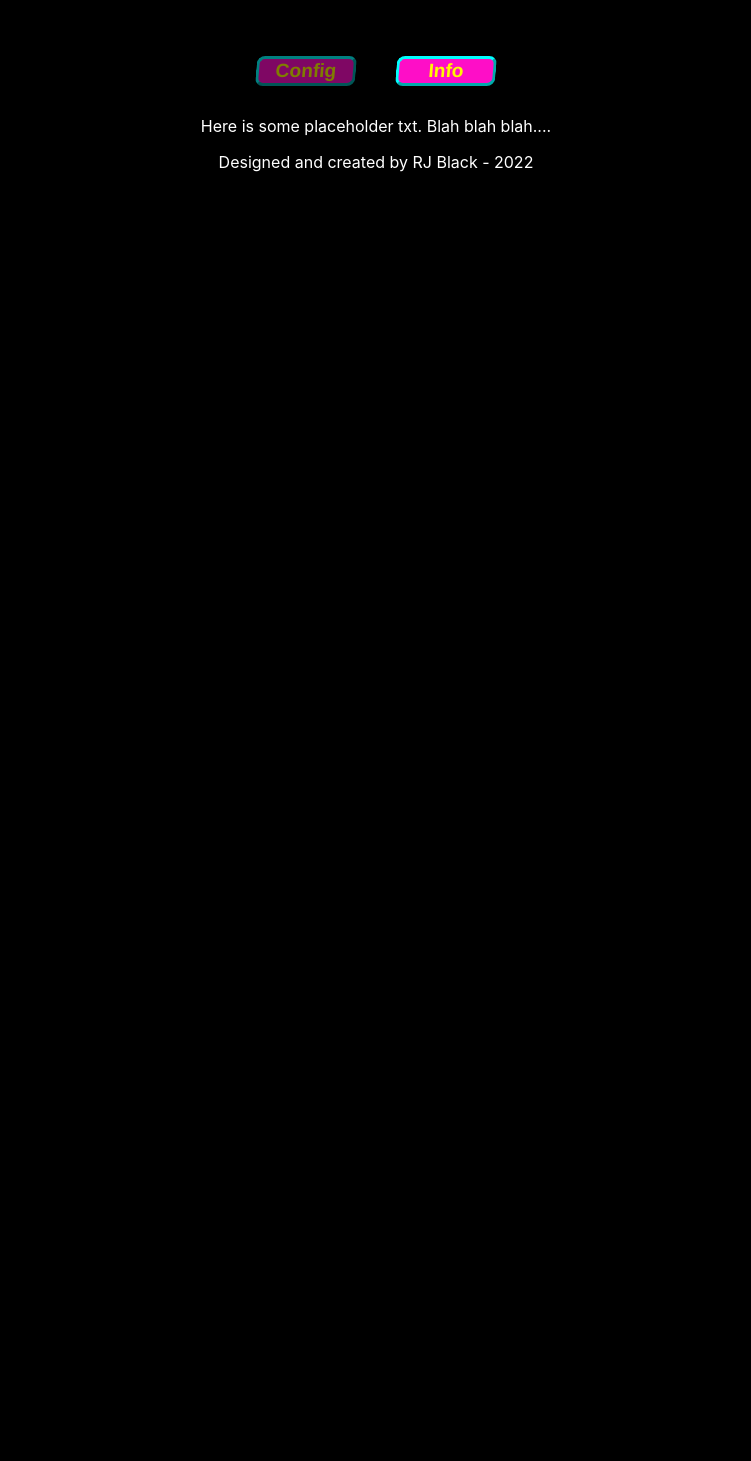
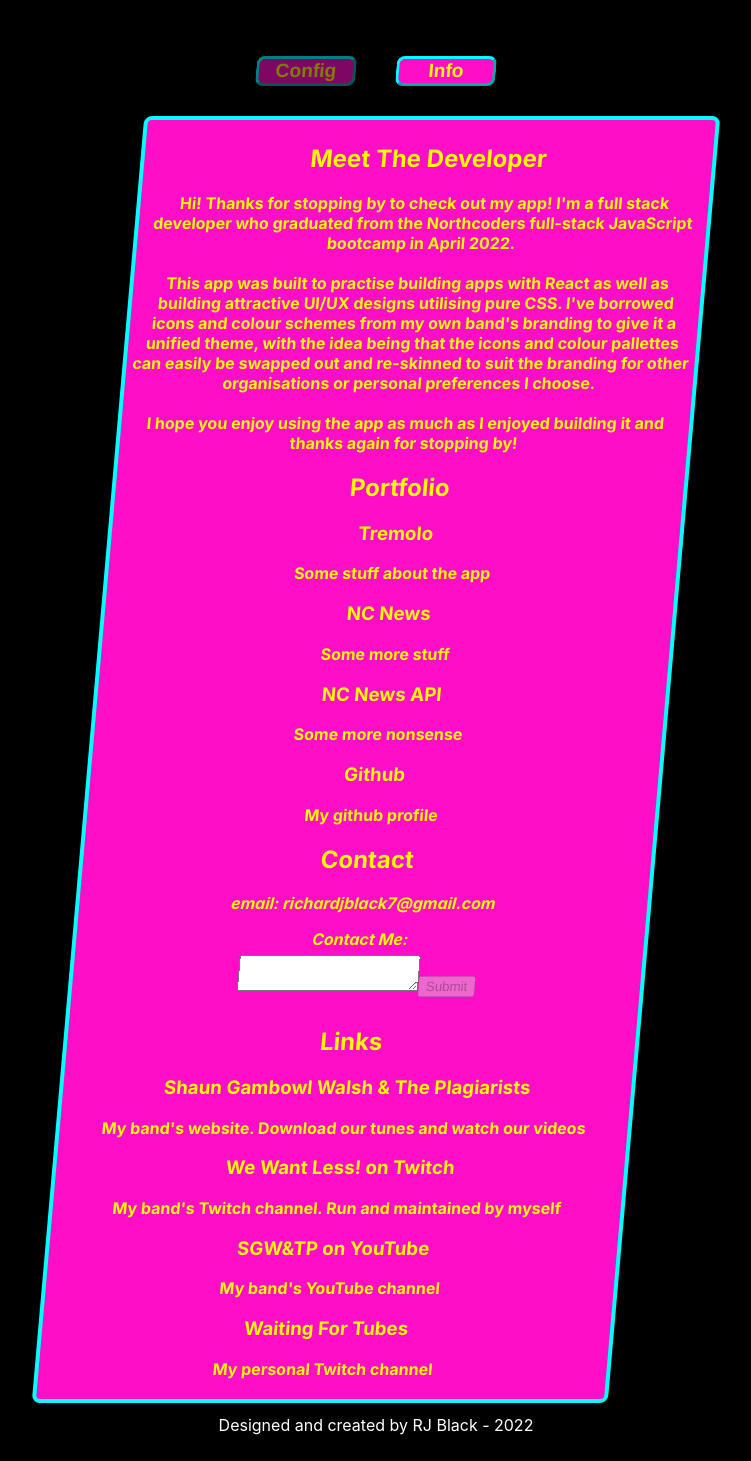
Before and after one commit to tubez7/link-four-react, a React (Create React App) app: page /info in a window 1280 px wide. Shown: the part 109-1570 px from the top of the page, without its empty margins (264-1015 px from the left). Before the commit the page ends 800 px from the top, so only its background shows below. Built offline with nearby package versions, Linux system fonts and the light colour scheme.

Commit message:
add info page rough outline

```diff
--- a/src/App.css
+++ b/src/App.css
@@ -478,6 +478,22 @@ input[type="text"] {
   transform: translateY(4px);
 }
 
+/* APP INFO CSS RULES*/
+
+.info-block {
+  background-color: rgb(254, 14, 199);
+  border-style: solid;
+  border-color: rgb(0, 255, 255);
+  border-radius: 8px;
+  border-width: 0.25em;
+  padding: 4px;
+  font-weight: bold;
+  color: rgb(254, 249, 1);
+  max-width: 560px;
+  margin: auto;
+  transform: skew(-5deg);
+}
+
 /* GENERIC ELEMENT CSS DEFAULTS */
 
 h1 {
--- a/src/components/Info.jsx
+++ b/src/components/Info.jsx
@@ -1,8 +1,61 @@
 export default function Info(props) {
   console.log("props", props);
   return (
-    <div>
-      <p>Here is some placeholder txt. Blah blah blah....</p>
+    <div className="info-block">
+      <section className="about-dev">
+        <h2>Meet The Developer</h2>
+        <p>
+          Hi! Thanks for stopping by to check out my app! I'm a full stack
+          developer who graduated from the Northcoders full-stack JavaScript
+          bootcamp in April 2022.
+          <br />
+          <br />
+          This app was built to practise building apps with React as well as
+          building attractive UI/UX designs utilising pure CSS. I've borrowed
+          icons and colour schemes from my own band's branding to give it a
+          unified theme, with the idea being that the icons and colour pallettes
+          can easily be swapped out and re-skinned to suit the branding for
+          other organisations or personal preferences I choose.
+          <br />
+          <br />I hope you enjoy using the app as much as I enjoyed building it
+          and thanks again for stopping by!
+        </p>
+      </section>
+      <section className="portfolio-block">
+        <h2>Portfolio</h2>
+        <h3>Tremolo</h3>
+        <p>Some stuff about the app</p>
+        <h3>NC News</h3>
+        <p>Some more stuff</p>
+        <h3>NC News API</h3>
+        <p>Some more nonsense</p>
+        <h3>Github</h3>
+        <p>My github profile</p>
+      </section>
+      <section className="contact-block">
+        <h2>Contact</h2>
+        <address>
+          <p>email: richardjblack7@gmail.com</p>
+          <form className="email-form">
+            <fieldset>
+              <legend>Contact Me:</legend>
+              <textarea></textarea>
+              <button disabled={true}>Submit</button>
+            </fieldset>
+          </form>
+        </address>
+      </section>
+      <section className="links-block">
+        <h2>Links</h2>
+        <h3>Shaun Gambowl Walsh & The Plagiarists</h3>
+        <p>My band's website. Download our tunes and watch our videos</p>
+        <h3>We Want Less! on Twitch</h3>
+        <p>My band's Twitch channel. Run and maintained by myself</p>
+        <h3>SGW&TP on YouTube</h3>
+        <p>My band's YouTube channel</p>
+        <h3>Waiting For Tubes</h3>
+        <p>My personal Twitch channel</p>
+      </section>
     </div>
   );
 }
```
